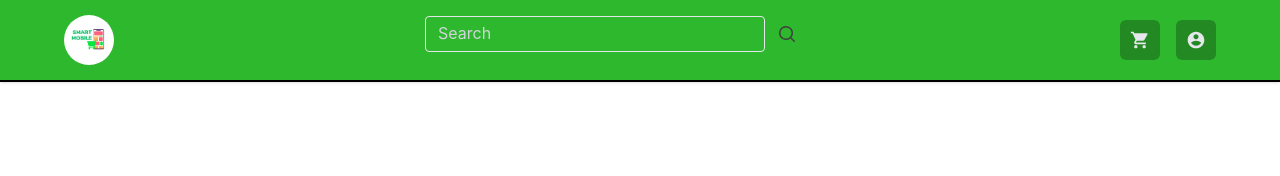
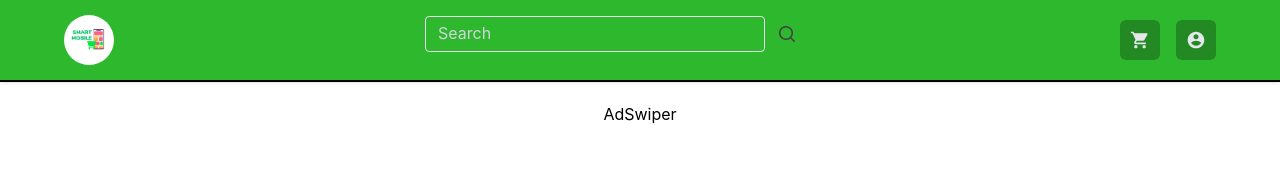
Before and after one commit to NipunaSudesh/Mobile-Store-Management-System, a React (Create React App) app: page / in a window 1280 px wide. Shown: the top 176 px of the page. Built offline with nearby package versions, Linux system fonts and the light colour scheme.

Commit message:
updated dependances

```diff
--- a/package.json
+++ b/package.json
@@ -37,5 +37,10 @@
       "last 1 firefox version",
       "last 1 safari version"
     ]
+  },
+  "devDependencies": {
+    "@babel/core": "^7.24.6",
+    "@babel/preset-env": "^7.24.6",
+    "@babel/preset-react": "^7.24.6"
   }
 }
--- a/src/App.js
+++ b/src/App.js
@@ -1,13 +1,14 @@
 
 import './App.css';
-import { NavBar } from './Components/NavBar';
-
+import  {NavBar}  from './Components/NavBar';
+import  {AdSwiper} from './Components/AdSwiper';
 
 
 function App() {
   return (
-<div>
+<div className='flex  flex-col gap-5 items-center justify-center'>
   <NavBar />
+  <AdSwiper />
 </div>
   );
 }
--- /dev/null
+++ b/src/Components/AdSwiper.js
@@ -0,0 +1,7 @@
+import React from 'react'
+
+export const AdSwiper = () => {
+  return (
+    <div>AdSwiper</div>
+  )
+}
```
Also changed, not shown: 1 other file (tests, documents, lock files or other folders).
